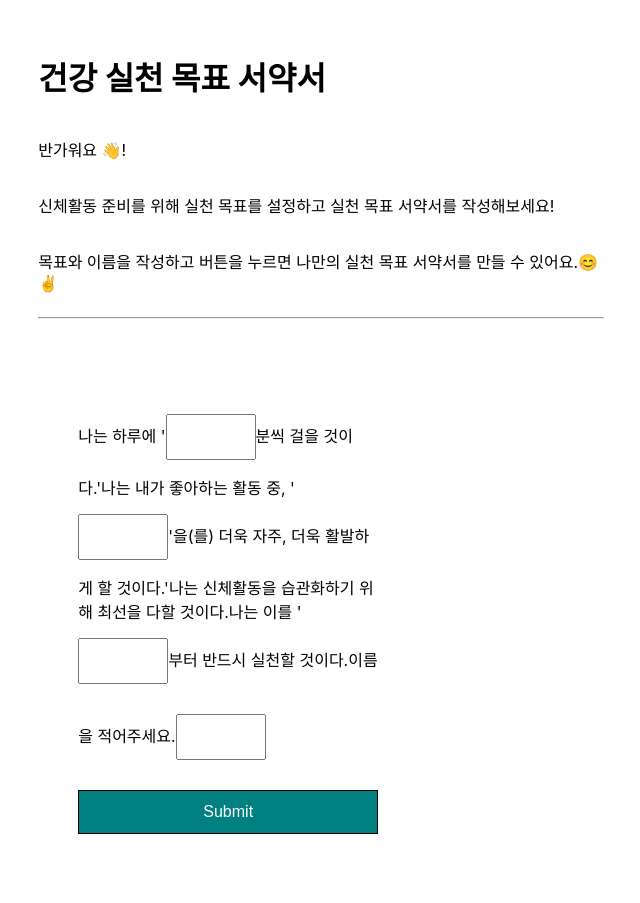
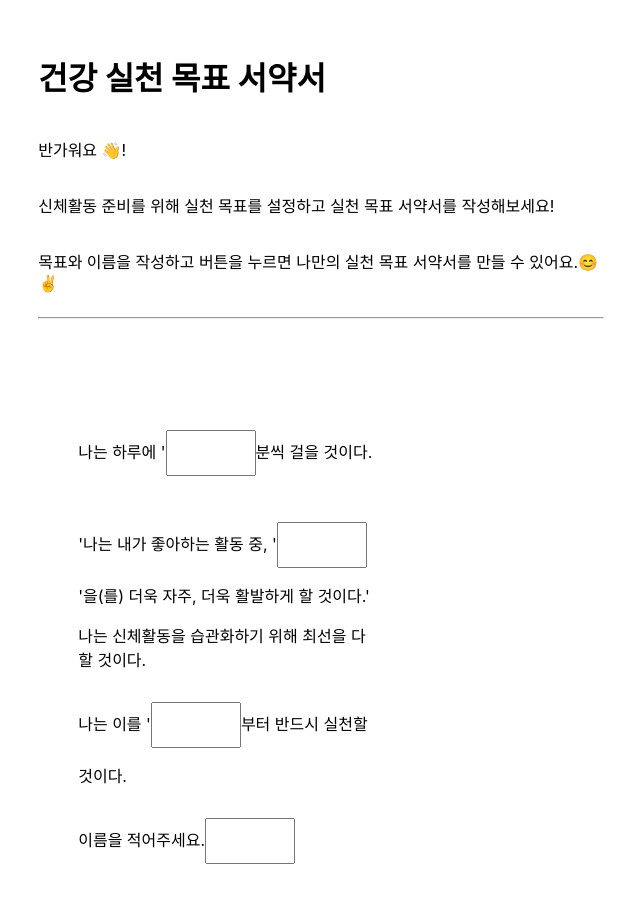
Before and after one commit to YoungseoJ/test_lab, a Next.js app: page / in a window 1280 px wide. Shown: the top 903 px of the page, without its empty margins (319-959 px from the left). Built offline with nearby package versions, Linux system fonts and the light colour scheme; no server answers.

Commit message:
Update FeedbackForm.js

```diff
--- a/components/FeedbackForm.js
+++ b/components/FeedbackForm.js
@@ -17,19 +17,28 @@ export default function FeedbackForm() {
             </label>
         </p>
 
+          <p>
+        <label htmlFor="name">나는 하루에 '<input id="name" className={styles['form-field']} type="text" name="name" />분씩 걸을 것이다.</label>
+          </p>
 
-        <label htmlFor="name">나는 하루에 '<input id="name" className={styles['form-field']} type="text" name="name" />분씩 걸을 것이다.</label>
+          <p>
+        <label htmlFor="name">'나는 내가 좋아하는 활동 중, '<input id="name" className={styles['form-field']} type="text" name="name" />'을(를) 더욱 자주, 더욱 활발하게 할 것이다.'</label>
+          </p>
 
-        <label htmlFor="name">'나는 내가 좋아하는 활동 중, '<input id="name" className={styles['form-field']} type="text" name="name" />'을(를) 더욱 자주, 더욱 활발하게 할 것이다.'</label>
+          <p>
+        <label htmlFor="name">나는 신체활동을 습관화하기 위해 최선을 다할 것이다.</label>
+          </p>
 
-        <label htmlFor="name">나는 신체활동을 습관화하기 위해 최선을 다할 것이다.</label>
+          <p>
+        <label htmlFor="name">나는 이를 '<input id="name" className={styles['form-field']} type="text" name="name" />부터 반드시 실천할 것이다.</label>
+          </p>
 
-        <label htmlFor="name">나는 이를 '<input id="name" className={styles['form-field']} type="text" name="name" />부터 반드시 실천할 것이다.</label>
-
+          <p>
         <label htmlFor="name">이름을 적어주세요.</label>
         <input id="name" className={styles['form-field']} type="text" name="name" />
+          </p>
 
-        <button className={styles.button} type="submit">Submit</button>
+        <button className={styles.button} type="submit">서약서 작성하기</button>
       </form>
   )
 }
```
